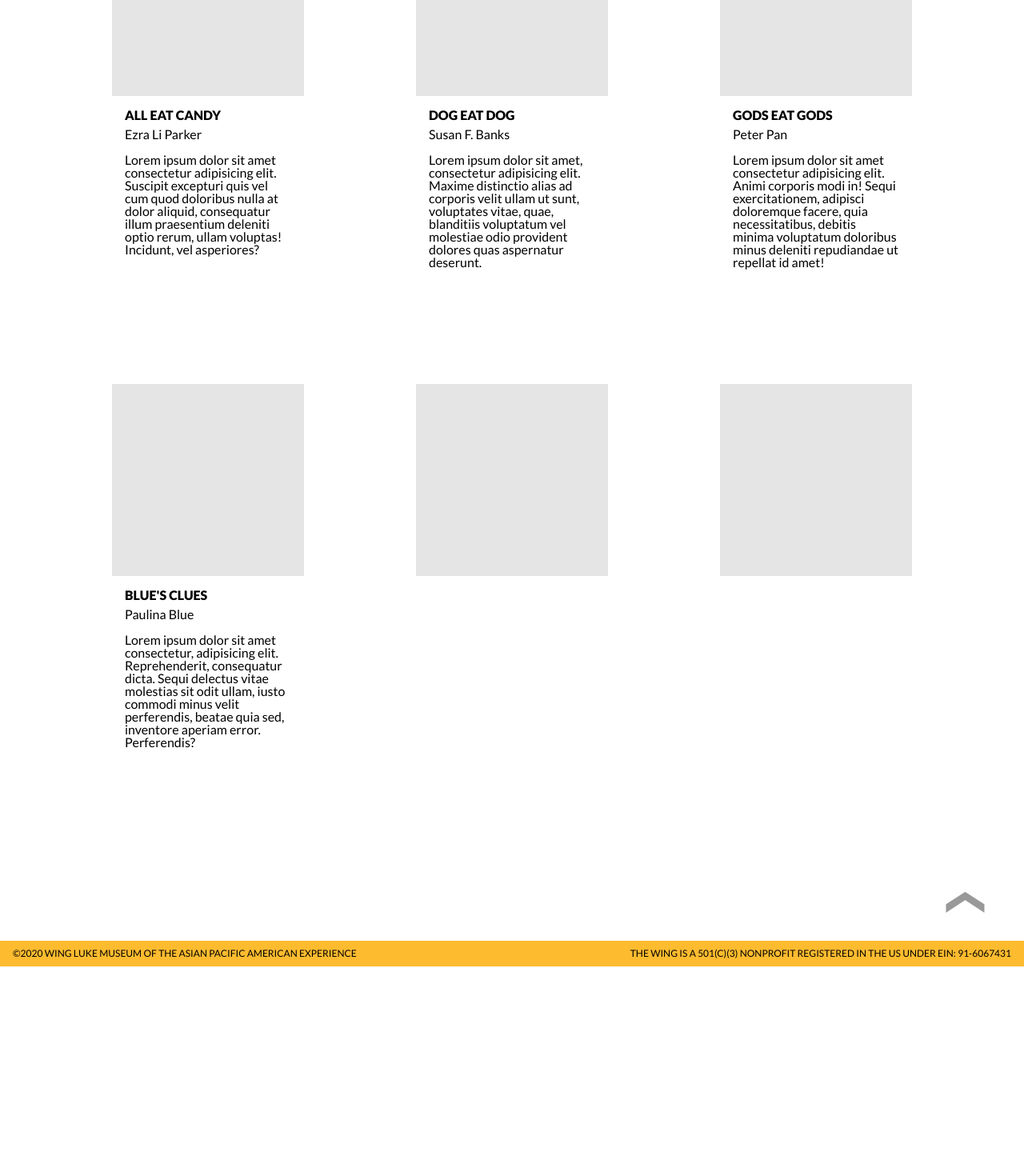
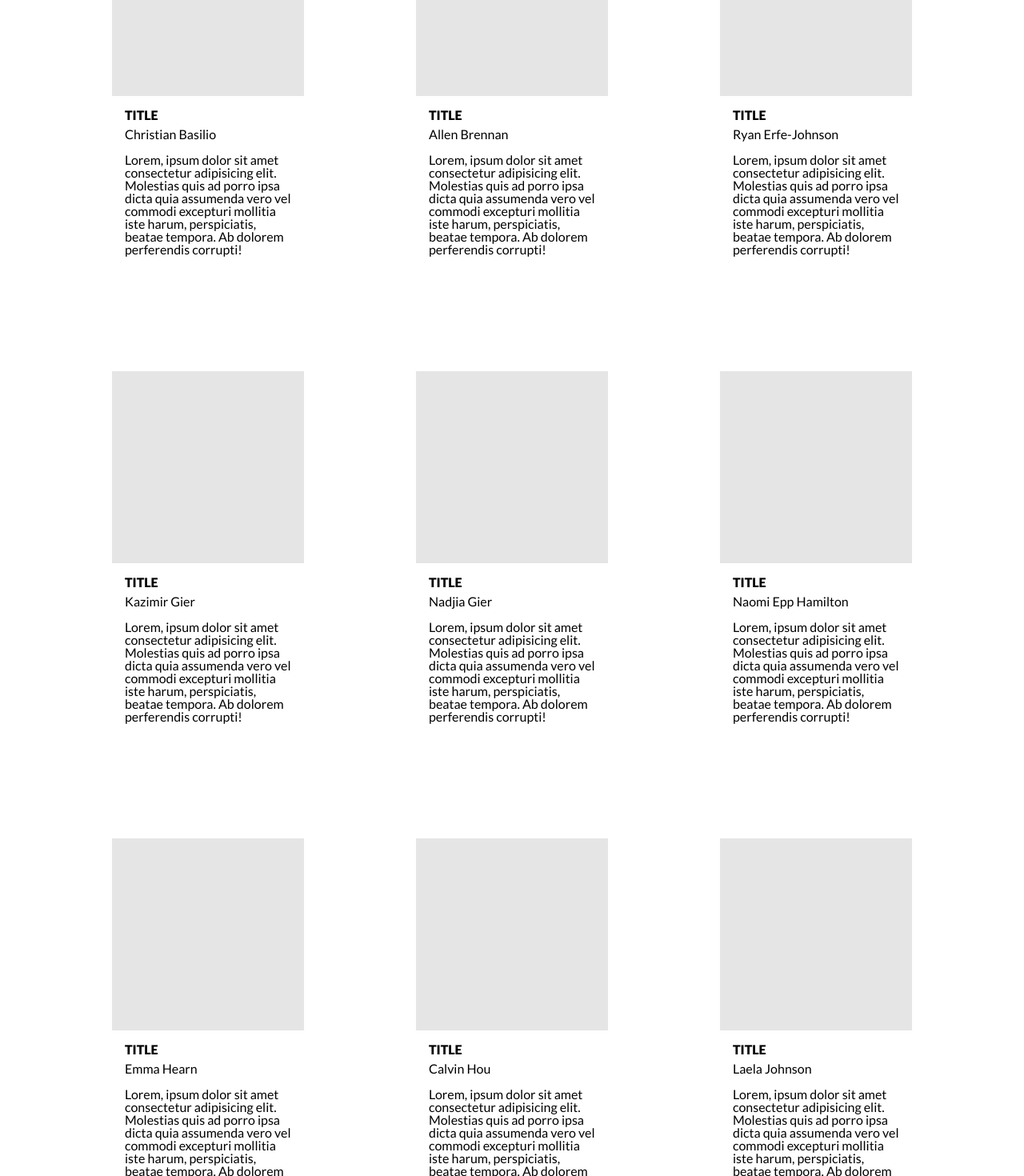
Before and after one commit to jsim0809/teensway-2020, a React app: page / in a window 1280 px wide. Shown: the part 1040-2510 px from the top of the page at 80% size. Before the commit the page ends 2248 px from the top, so only its background shows below. Built offline with nearby package versions, Linux system fonts and the light colour scheme.

Commit message:
Initialize "database"

```diff
--- a/client/Carousel.jsx
+++ b/client/Carousel.jsx
@@ -10,8 +10,8 @@ function Carousel() {
           <div className="splash">
             <div className="img-0"></div>
             <div className="splash-text">
-              <a className="splash-author">Ezra Li Parker</a>
-              <a className="splash-title">ALL EAT CANDY</a>
+              <a className="splash-author">Author</a>
+              <a className="splash-title">TITLE</a>
             </div>
             <a className="splash-left">&#10094;</a>
             <a className="splash-right">&#10095;</a>
@@ -24,8 +24,8 @@ function Carousel() {
           <div className="splash">
             <div className="img-1"></div>
             <div className="splash-text">
-              <a className="splash-author">Susan F. Banks</a>
-              <a className="splash-title">DOG EAT DOG</a>
+              <a className="splash-author">Author</a>
+              <a className="splash-title">TITLE</a>
             </div>
             <a className="splash-left">&#10094;</a>
             <a className="splash-right">&#10095;</a>
@@ -38,8 +38,8 @@ function Carousel() {
           <div className="splash">
             <div className="img-2"></div>
             <div className="splash-text">
-              <a className="splash-author">Peter Pan</a>
-              <a className="splash-title">GODS EAT GODS</a>
+              <a className="splash-author">Author</a>
+              <a className="splash-title">TITLE</a>
             </div>
             <a className="splash-left">&#10094;</a>
             <a className="splash-right">&#10095;</a>
--- a/client/Gallery.jsx
+++ b/client/Gallery.jsx
@@ -1,58 +1,20 @@
 import React, { useState } from 'react';
+import students from '../public/database/students.js';
 
 function Gallery() {
 
   return (
     <section className="gallery">
-      <div className="gallery-item">
-        <div className="gallery-item-thumbnail"></div>
-        <div className="gallery-item-text">
-          <a className="gallery-item-title">ALL EAT CANDY</a>
-          <h4 className="gallery-item-author">Ezra Li Parker</h4>
-          <p className="gallery-item-blurb">Lorem ipsum dolor sit amet consectetur adipisicing elit. Suscipit excepturi quis vel cum quod doloribus nulla at dolor aliquid, consequatur illum praesentium deleniti optio rerum, ullam voluptas! Incidunt, vel asperiores?</p>
+      {students.map((student) => (
+        <div className="gallery-item">
+          <div className="gallery-item-thumbnail"></div>
+          <div className="gallery-item-text">
+            <a className="gallery-item-title">TITLE</a>
+            <h4 className="gallery-item-author"> { student.name } </h4>
+            <p className="gallery-item-blurb">Lorem, ipsum dolor sit amet consectetur adipisicing elit. Molestias quis ad porro ipsa dicta quia assumenda vero vel commodi excepturi mollitia iste harum, perspiciatis, beatae tempora. Ab dolorem perferendis corrupti!</p>
+          </div>
         </div>
-      </div>
-      <div className="gallery-item">
-        <div className="gallery-item-thumbnail"></div>
-        <div className="gallery-item-text">
-          <a className="gallery-item-title">DOG EAT DOG</a>
-          <h4 className="gallery-item-author">Susan F. Banks</h4>
-          <p className="gallery-item-blurb">Lorem ipsum dolor sit amet, consectetur adipisicing elit. Maxime distinctio alias ad corporis velit ullam ut sunt, voluptates vitae, quae, blanditiis voluptatum vel molestiae odio provident dolores quas aspernatur deserunt.</p>
-        </div>
-      </div>
-      <div className="gallery-item">
-        <div className="gallery-item-thumbnail"></div>
-        <div className="gallery-item-text">
-          <a className="gallery-item-title">GODS EAT GODS</a>
-          <h4 className="gallery-item-author">Peter Pan</h4>
-          <p className="gallery-item-blurb">Lorem ipsum dolor sit amet consectetur adipisicing elit. Animi corporis modi in! Sequi exercitationem, adipisci doloremque facere, quia necessitatibus, debitis minima voluptatum doloribus minus deleniti repudiandae ut repellat id amet!</p>
-        </div>
-      </div>
-      <div className="gallery-item">
-        <div className="gallery-item-thumbnail"></div>
-        <div className="gallery-item-text">
-          <a className="gallery-item-title">BLUE'S CLUES</a>
-          <h4 className="gallery-item-author">Paulina Blue</h4>
-          <p className="gallery-item-blurb">Lorem ipsum dolor sit amet consectetur, adipisicing elit. Reprehenderit, consequatur dicta. Sequi delectus vitae molestias sit odit ullam, iusto commodi minus velit perferendis, beatae quia sed, inventore aperiam error. Perferendis?</p>
-        </div>
-      </div>
-      <div className="gallery-item">
-        <div className="gallery-item-thumbnail"></div>
-        <div className="gallery-item-text">
-          <a className="gallery-item-title"></a>
-          <h4 className="gallery-item-author"></h4>
-          <p className="gallery-item-blurb"></p>
-        </div>
-      </div>
-      <div className="gallery-item">
-        <div className="gallery-item-thumbnail"></div>
-        <div className="gallery-item-text">
-          <a className="gallery-item-title"></a>
-          <h4 className="gallery-item-author"></h4>
-          <p className="gallery-item-blurb"></p>
-        </div>
-      </div>
-
+      ))}
     </section>
   );
 }
--- /dev/null
+++ b/public/database/students.js
@@ -0,0 +1,146 @@
+module.exports = [
+  {
+    name: 'Christian Basilio',
+    avatar: '',
+    bio: '',
+    workTitle: '',
+    workImageLarge: '',
+    workImageSmall: '',
+    blurb: '',
+  },
+  {
+    name: 'Allen Brennan',
+    avatar: '',
+    bio: '',
+    workTitle: '',
+    workImageLarge: '',
+    workImageSmall: '',
+    blurb: '',
+  },
+  {
+    name: 'Ryan Erfe-Johnson',
+    avatar: '',
+    bio: '',
+    workTitle: '',
+    workImageLarge: '',
+    workImageSmall: '',
+    blurb: '',
+  },
+  {
+    name: 'Kazimir Gier',
+    avatar: '',
+    bio: '',
+    workTitle: '',
+    workImageLarge: '',
+    workImageSmall: '',
+    blurb: '',
+  },
+  {
+    name: 'Nadjia Gier',
+    avatar: '',
+    bio: '',
+    workTitle: '',
+    workImageLarge: '',
+    workImageSmall: '',
+    blurb: '',
+  },
+  {
+    name: 'Naomi Epp Hamilton',
+    avatar: '',
+    bio: '',
+    workTitle: '',
+    workImageLarge: '',
+    workImageSmall: '',
+    blurb: '',
+  },
+  {
+    name: 'Emma Hearn',
+    avatar: '',
+    bio: '',
+    workTitle: '',
+    workImageLarge: '',
+    workImageSmall: '',
+    blurb: '',
+  },
+  {
+    name: 'Calvin Hou',
+    avatar: '',
+    bio: '',
+    workTitle: '',
+    workImageLarge: '',
+    workImageSmall: '',
+    blurb: '',
+  },
+  {
+    name: 'Laela Johnson',
+    avatar: '',
+    bio: '',
+    workTitle: '',
+    workImageLarge: '',
+    workImageSmall: '',
+    blurb: '',
+  },
+  {
+    name: 'Olivia Kang',
+    avatar: '',
+    bio: '',
+    workTitle: '',
+    workImageLarge: '',
+    workImageSmall: '',
+    blurb: '',
+  },
+  {
+    name: "Ronan Kang-O'Higgins",
+    avatar: '',
+    bio: '',
+    workTitle: '',
+    workImageLarge: '',
+    workImageSmall: '',
+    blurb: '',
+  },
+  {
+    name: 'Calleigh Lee',
+    avatar: '',
+    bio: '',
+    workTitle: '',
+    workImageLarge: '',
+    workImageSmall: '',
+    blurb: '',
+  },
+  {
+    name: 'Violet Pody',
+    avatar: '',
+    bio: '',
+    workTitle: '',
+    workImageLarge: '',
+    workImageSmall: '',
+    blurb: '',
+  },
+  {
+    name: 'Ben Stieger',
+    avatar: '',
+    bio: '',
+    workTitle: '',
+    workImageLarge: '',
+    workImageSmall: '',
+    blurb: '',
+  },
+  {
+    name: 'Zachary Wheeler',
+    avatar: '',
+    bio: '',
+    workTitle: '',
+    workImageLarge: '',
+    workImageSmall: '',
+    blurb: '',
+  },
+  {
+    name: 'Marigold Wong',
+    avatar: '',
+    bio: '',
+    workTitle: '',
+    workImageLarge: '',
+    workImageSmall: '',
+    blurb: '',
+  },
+];
```
Also changed, not shown: public/bundle.js.
